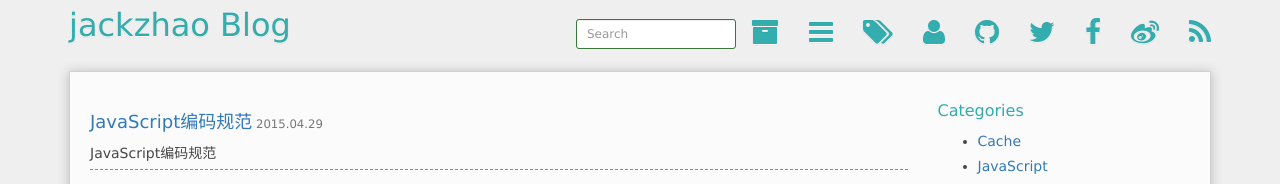
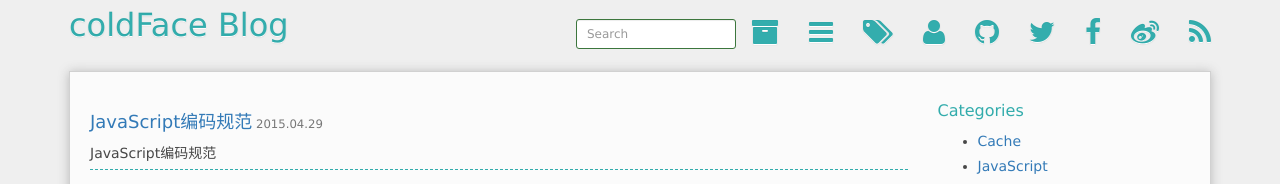
Before and after one commit to jackzhao29/jackzhao29.github.com, a Jekyll site: the page built from index.html, in a window 1280 px wide. Shown: the top 184 px of the page. Built offline with Jekyll 4.4.1, drawn with Linux system fonts in a browser that asks for light colours; Markdown is read by kramdown in place of the engine named in the settings; the list of posts is cut into pages by our own code; comment, search, counter and statistics services are not loaded.

Commit message:
update _config.myl

```diff
--- a/_config.yml
+++ b/_config.yml
@@ -1,8 +1,8 @@
 # Site settings
-title : jackzhao Blog
+title : coldFace Blog
 tagline:
 url: http://github.com/jackzhao29
-author: jackzhao
+author: coldFace
 name:
 github: jackzhao29
 email: jack.zhao829@gmail.com
```
